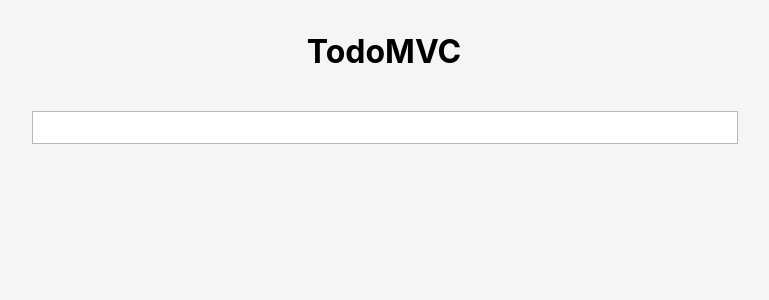
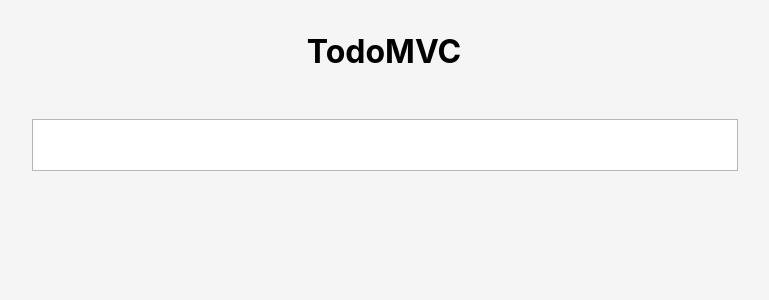
Before and after one commit to Shahimat/react-redux-todolist, a React (Create React App) app: page / in a window 1280 px wide. Shown: the top 300 px of the page, without its empty margins (256-1025 px from the left). Built offline with nearby package versions, Linux system fonts and the light colour scheme.

Commit message:
feat[ui]: added list

```diff
--- a/src/components/content/Content.css
+++ b/src/components/content/Content.css
@@ -1,11 +1,29 @@
 .content {
-  padding: 0 10rem;
+  padding: 1rem 10rem;
+  height: 100%;
+  overflow: auto;
+
 }
 
 input {
   outline: none;
   width: calc(100% - 1rem);
-  padding: 0.5rem;
-  margin: 0.5rem 0;
+  padding: 1rem 0.5rem;
+  margin: 0;
   border: 1px solid rgb(184, 183, 182);
+  font-size: 1rem;
 }
+
+li {
+  list-style-type: none;
+  padding: 1rem 0.5rem;
+  width: calc(100% - 1rem);
+  border: 1px solid rgb(184, 183, 182);
+  border-top: 0;
+  background-color: white;
+}
+
+ul {
+  padding-left: 0;
+  margin: 0;
+}
--- a/src/components/content/Content.js
+++ b/src/components/content/Content.js
@@ -1,10 +1,30 @@
 import React, { useState, useEffect } from 'react';
 import './Content.css';
 
+function ListItem ({ value }) {
+  return (
+    <li>
+      {value}
+    </li>
+  );
+}
+
+function TodoList({ todos }) {
+  const aListItems = todos.map(({ id, value }) =>
+    <ListItem key={`${id}`} value={value} />
+  );
+  return (
+    <ul>
+      {aListItems}
+    </ul>
+  );
+}
+
 function App() {
   const [text, setText] = useState('');
+  const [todos, setTodos] = useState([]);
   useEffect(() => {
-    console.log(text);
+    console.log(todos);
   });
   return (
     <div className='content'>
@@ -13,11 +33,15 @@
         onChange={(oEvent) => setText(oEvent.target.value)}
         onKeyPress={oEvent => {
           if (oEvent.code === 'Enter') {
+            setTodos((aTodos) => [{
+              id: aTodos.length,
+              value: text,
+            }, ...aTodos]);
             setText('');
           }
         }}
       />
-      <p>{text}</p>
+      <TodoList todos={todos}/>
     </div>
   );
 }
--- a/src/components/wrapper/Wrapper.css
+++ b/src/components/wrapper/Wrapper.css
@@ -3,4 +3,5 @@
   width: 1024px;
   height: 100%;
   background-color: #f5f5f5;
+  overflow: auto;
 }
```
